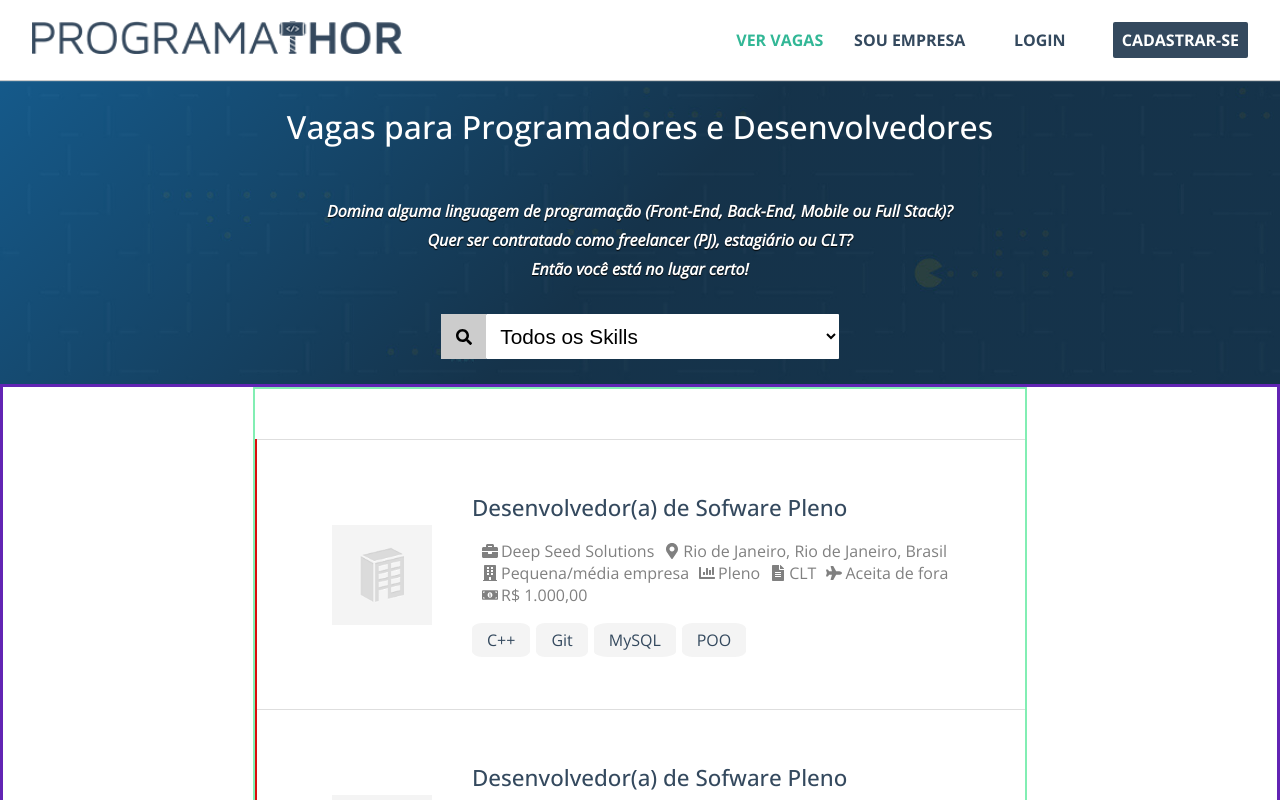
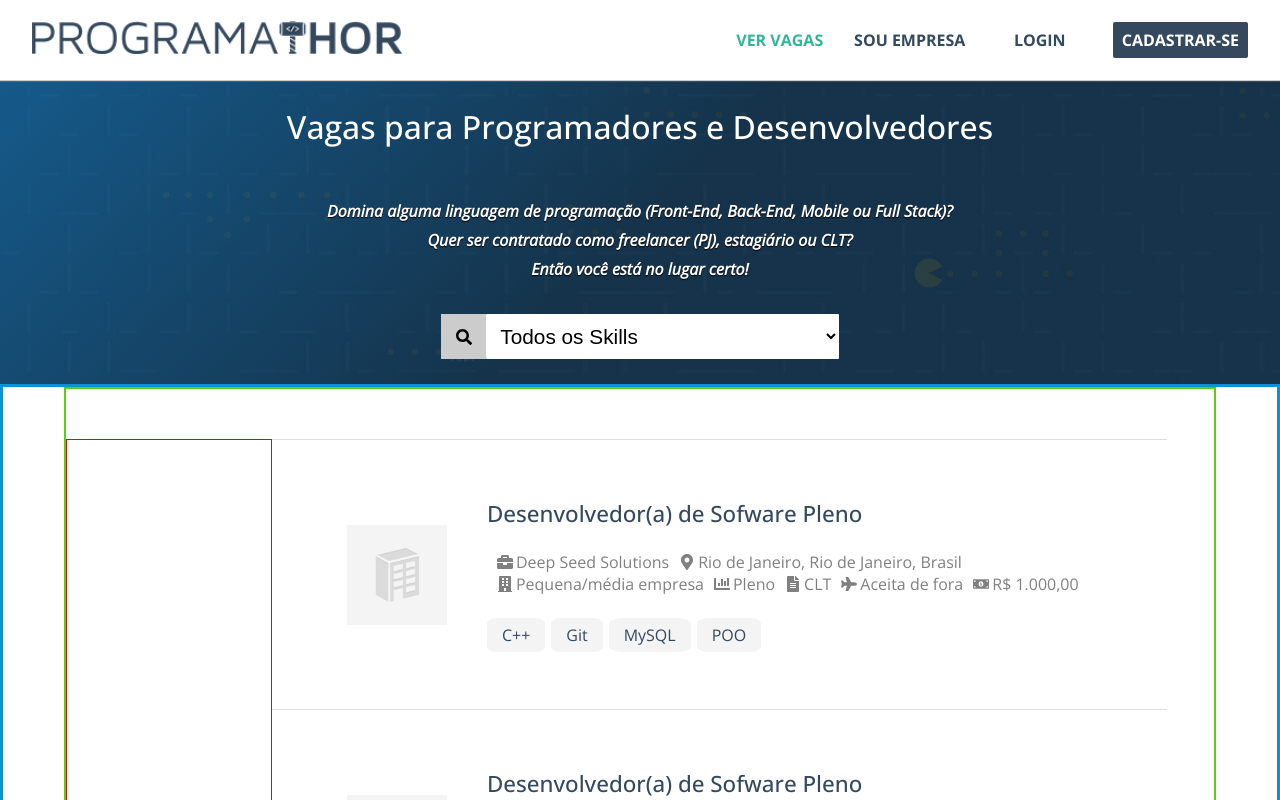
Before and after one commit to MarcosWinicios/jobs-web, a React (Create React App) app: page / in a window 1280 px wide. Shown: the top 800 px of the page. Built offline with nearby package versions, Linux system fonts and the light colour scheme; the HTML template or start-up script is replaced by a standard one.

Commit message:
Testando responsividade

```diff
--- a/src/components/Job/styles.css
+++ b/src/components/Job/styles.css
@@ -1,7 +1,7 @@
 .job-container {
     border-top: solid 1px #dedede;
     display: flex;
-    width: 60vw;
+    width: 95%;
     height: 270px;
     padding: 35px;
 }
--- a/src/pages/jobs/styles.css
+++ b/src/pages/jobs/styles.css
@@ -60,7 +60,7 @@
 .jobs-list-container {
     display: flex;
     justify-content: center;
-    border: solid 3px #6224b4;
+    border: solid 3px #0a92d1;
 }
 
 .filters-container {
@@ -72,15 +72,23 @@
 .jobs-list-content {
     /* margin-left: 5vw; */
     padding-top: 50px;
-    /* min-width: 90vw; */
-    max-width: 970px;
+    max-width: 90vw;
     display: flex;
     justify-content: space-between;
-    border: solid 2px rgb(130, 238, 179);
+    border: solid 5px rgb(130, 238, 179);
 }
 
-@media ( max-width: 1064px) {
+@media(min-width: 1025px) and (max-width: 1280px) {
     .jobs-list-content {
-        border: solid 2px rgb(151, 11, 194);
+        border: solid 2px rgb(91, 206, 14);
+        width: 90vw;
     }
 }
+
+@media(min-width: 1281px) {
+    jobs-list-content {
+        border: solid 2px rgb(218, 19, 141);
+        width: 970px;
+        background-color: #0a92d1;
+    }
+}
```
